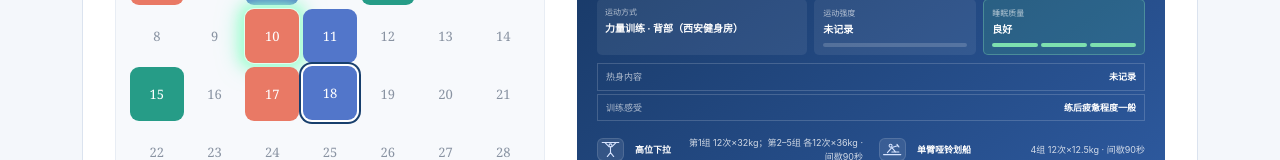
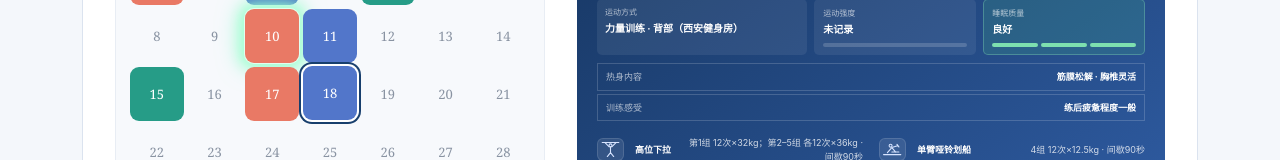
Before and after one commit to Eason199907/fitness-progress, a Next.js app: page / in a window 1280 px wide. Shown: the part 319-479 px from the top of the page. Built offline with nearby package versions, Linux system fonts and the light colour scheme.

Commit message:
Add warmups for November 17 and 18

```diff
--- a/app/page.tsx
+++ b/app/page.tsx
@@ -880,7 +880,7 @@ const sessions = [
     cardioTime: null,
     mode: "力量训练 · 胸部（公司健身房）",
     sleep: "未记录",
-    warmup: "未记录",
+    warmup: "筋膜松解 · 胸椎灵活",
     calories: null,
     actions: [
       { name: "器械夹胸", sets: "15次×25kg；3组 12次×30kg · 间歇1分钟" },
@@ -905,7 +905,7 @@ const sessions = [
     cardioTime: null,
     mode: "力量训练 · 背部（西安健身房）",
     sleep: "良好",
-    warmup: "未记录",
+    warmup: "筋膜松解 · 胸椎灵活",
     calories: null,
     actions: [
       { name: "高位下拉", sets: "第1组 12次×32kg；第2–5组 各12次×36kg · 间歇90秒" },
```
